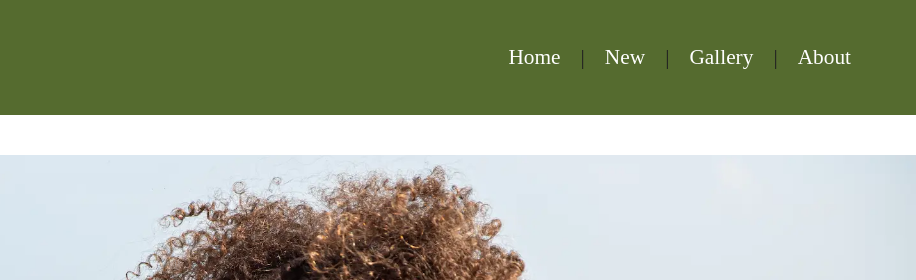
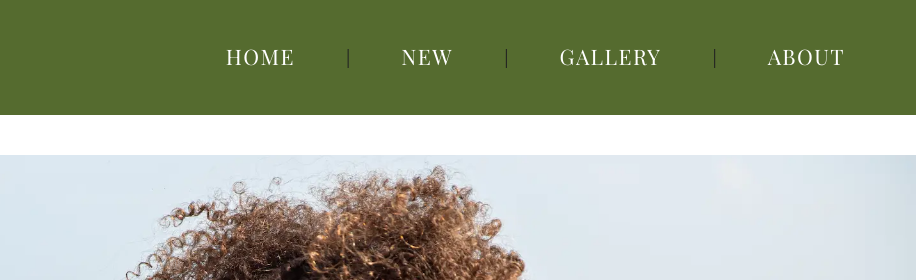
Before and after one commit to j-rattana/project2, a plain HTML site: page index.html in a window 1280 px wide. Shown: the top 280 px of the page, 364-1280 px from the left. Drawn offline with nearby package versions, Linux system fonts and the light colour scheme; a web font is replaced by a local one.

Commit message:
Updated Styling for Nav to match Back to Top Style
pretty border

```diff
--- a/style.css
+++ b/style.css
@@ -13,17 +13,27 @@ html {
 nav ul {
   list-style: none;
   display: flex;
-  gap: 20px;
-  padding-right: 5px;
+  gap: 40px;
+}
+
+nav li {
+  list-style: none;
 }
 
 nav a {
+  font-family: "Playfair Display", serif;
+  font-size: 1rem;
+  text-transform: uppercase;
+  letter-spacing: 1.5px;
   text-decoration: none;
-  color: #fff;
+  color: #ffffff;
+  border: 1px solid transparent;
+  padding: 10px;
 }
 
 nav a:hover {
   color: goldenrod;
+  border-color: goldenrod;
 }
 
 header {
```
